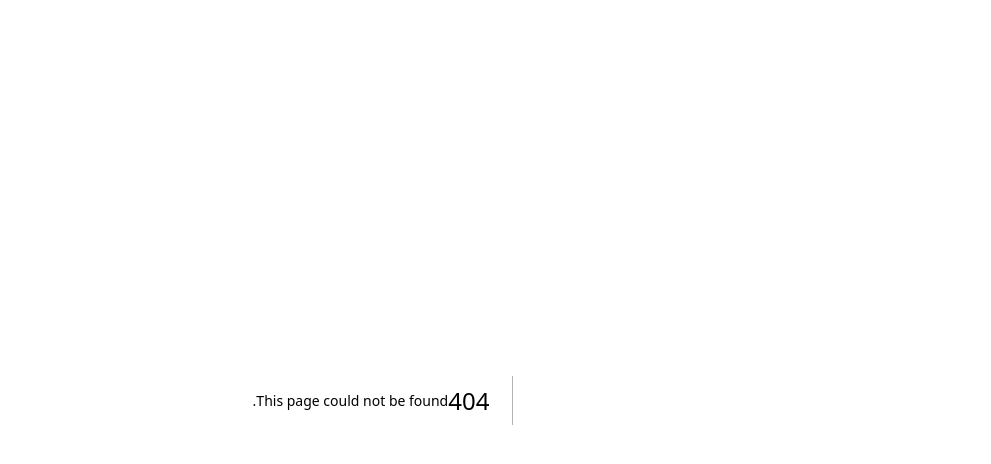
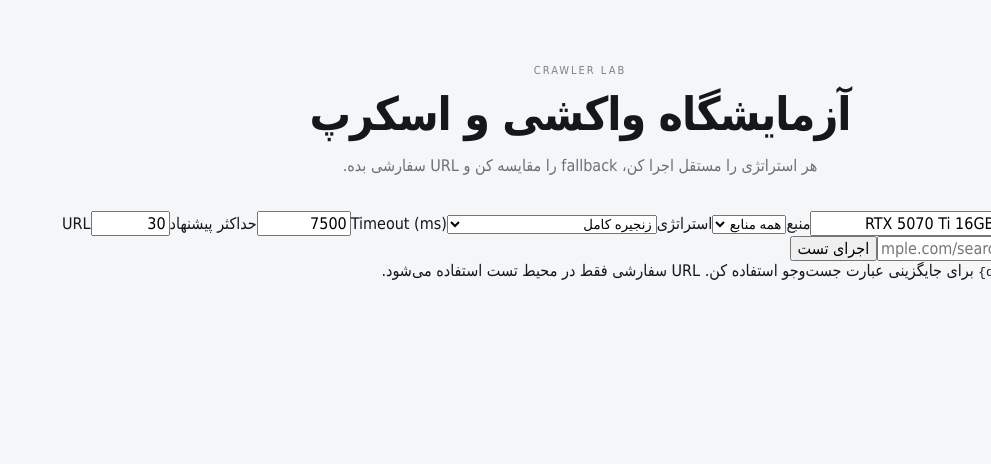
Before and after one commit to madmaxmehdi44/comparis, a Next.js app: page /lab in a window 1280 px wide. Before the commit this address had no page. Shown: the top 464 px of the page, without its empty margins (289-1280 px from the left). Built offline with nearby package versions, Linux system fonts and the light colour scheme.

Commit message:
feat: add crawler lab UI

```diff
--- /dev/null
+++ b/app/lab/page.tsx
@@ -0,0 +1,88 @@
+'use client';
+
+import { FormEvent, useMemo, useState } from 'react';
+import type { SourceResult } from '@/lib/types';
+import { SOURCES } from '@/lib/sources';
+
+const defaultUrl: Record<string, string> = {
+  torob: 'https://torob.com/search/?query={q}',
+  digikala: 'https://www.digikala.com/search/?q={q}',
+  emalls: 'https://emalls.ir/Search.aspx?Search={q}',
+};
+
+export default function LabPage() {
+  const [query, setQuery] = useState('RTX 5070 Ti 16GB');
+  const [site, setSite] = useState('all');
+  const [customUrl, setCustomUrl] = useState('');
+  const [strategy, setStrategy] = useState('all');
+  const [timeout, setTimeoutValue] = useState(7500);
+  const [maxOffers, setMaxOffers] = useState(30);
+  const [results, setResults] = useState<SourceResult[]>([]);
+  const [busy, setBusy] = useState(false);
+  const [error, setError] = useState('');
+
+  const strategyOptions = useMemo(() => {
+    const source = SOURCES.find((x) => x.id === site);
+    return source?.strategies ?? [
+      { name: 'search', method: 'http', timeoutMs: 6500 },
+      { name: 'search-normalized', method: 'http', timeoutMs: 6500 },
+      { name: 'indexed-search-google', method: 'search', timeoutMs: 7500 },
+      { name: 'indexed-search-bing', method: 'search', timeoutMs: 7500 },
+    ];
+  }, [site]);
+
+  async function run(e: FormEvent) {
+    e.preventDefault();
+    setBusy(true); setError(''); setResults([]);
+    try {
+      const params = new URLSearchParams({ q: query, timeout: String(timeout), maxOffers: String(maxOffers) });
+      if (site !== 'all') params.set('source', site);
+      if (strategy !== 'all') params.set('strategy', strategy);
+      if (customUrl.trim()) params.set('url', customUrl.trim());
+      const response = await fetch(`/api/lab?${params}`);
+      const data = await response.json();
+      if (!response.ok) throw new Error(data.error ?? 'Lab request failed');
+      setResults(data.results ?? []);
+    } catch (err) {
+      setError(err instanceof Error ? err.message : 'خطای نامشخص');
+    } finally { setBusy(false); }
+  }
+
+  return (
+    <main className="shell">
+      <header className="hero">
+        <div className="eyebrow">CRAWLER LAB</div>
+        <h1>آزمایشگاه واکشی و اسکرپ</h1>
+        <p>هر استراتژی را مستقل اجرا کن، fallback را مقایسه کن و URL سفارشی بده.</p>
+      </header>
+
+      <form className="labform" onSubmit={run}>
+        <label>عبارت جست‌وجو<input value={query} onChange={(e) => setQuery(e.target.value)} /></label>
+        <label>منبع<select value={site} onChange={(e) => { setSite(e.target.value); setStrategy('all'); }}><option value="all">همه منابع</option>{SOURCES.map((s) => <option key={s.id} value={s.id}>{s.name}</option>)}</select></label>
+        <label>استراتژی<select value={strategy} onChange={(e) => setStrategy(e.target.value)}><option value="all">زنجیره کامل</option>{strategyOptions.map((s) => <option key={s.name} value={s.name}>{s.name} · {s.method}</option>)}</select></label>
+        <label>Timeout (ms)<input type="number" min="1000" max="30000" step="500" value={timeout} onChange={(e) => setTimeoutValue(Number(e.target.value))} /></label>
+        <label>حداکثر پیشنهاد<input type="number" min="1" max="100" value={maxOffers} onChange={(e) => setMaxOffers(Number(e.target.value))} /></label>
+        <label className="wide">URL دستی<input value={customUrl} onChange={(e) => setCustomUrl(e.target.value)} placeholder="https://example.com/search?q={q}" /></label>
+        <button disabled={busy || !query.trim()}>{busy ? 'در حال تست…' : 'اجرای تست'}</button>
+      </form>
+
+      {error && <div className="laberror">{error}</div>}
+      <section className="labhint">
+        <b>قالب URL:</b> از <code>{'{q}'}</code> برای جایگزینی عبارت جست‌وجو استفاده کن. URL سفارشی فقط در محیط تست استفاده می‌شود.
+      </section>
+
+      <section className="labresults">
+        {results.map((r) => (
+          <article className="labcard" key={r.id}>
+            <div className="grouphead">
+              <div><div className="source">{r.name} · {r.method}</div><div className="grouptitle">{r.status}</div></div>
+              <div className="meta">{r.latencyMs}ms · {r.offers.length} offer</div>
+            </div>
+            {r.error && <div className="laberror inline">{r.error}</div>}
+            <div className="offers">{r.offers.map((o, i) => <a className="offer" key={`${o.url}-${i}`} href={o.url} target="_blank" rel="noreferrer"><span><b>{o.source}</b><small>{o.method} · {Math.round(o.confidence * 100)}٪</small></span><strong>{o.price ? new Intl.NumberFormat('fa-IR').format(o.price) + ' تومان' : '—'}</strong></a>)}</div>
+          </article>
+        ))}
+      </section>
+    </main>
+  );
+}
```
